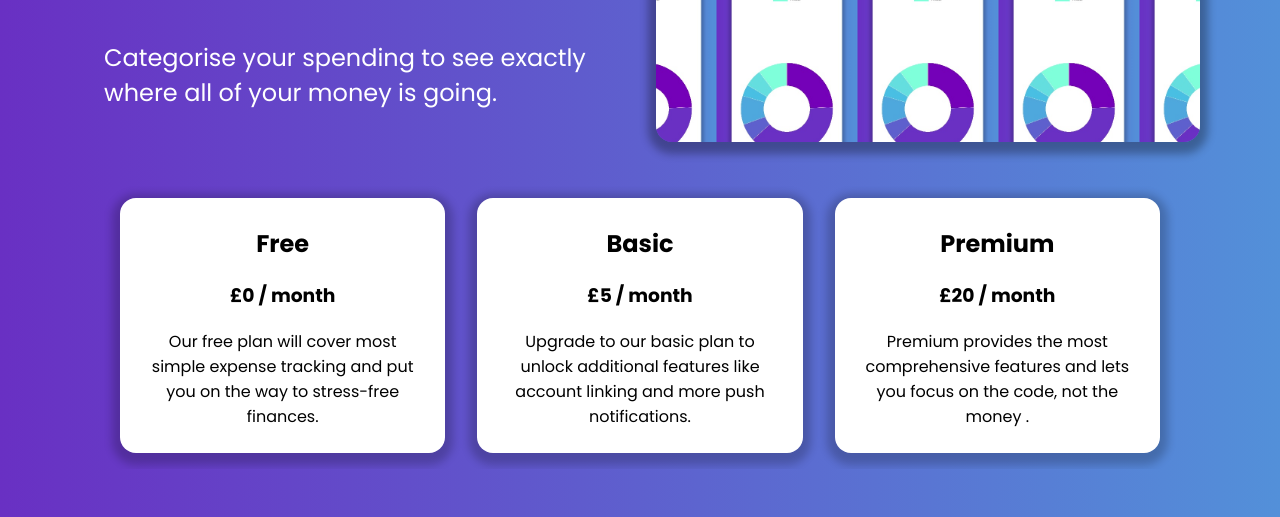
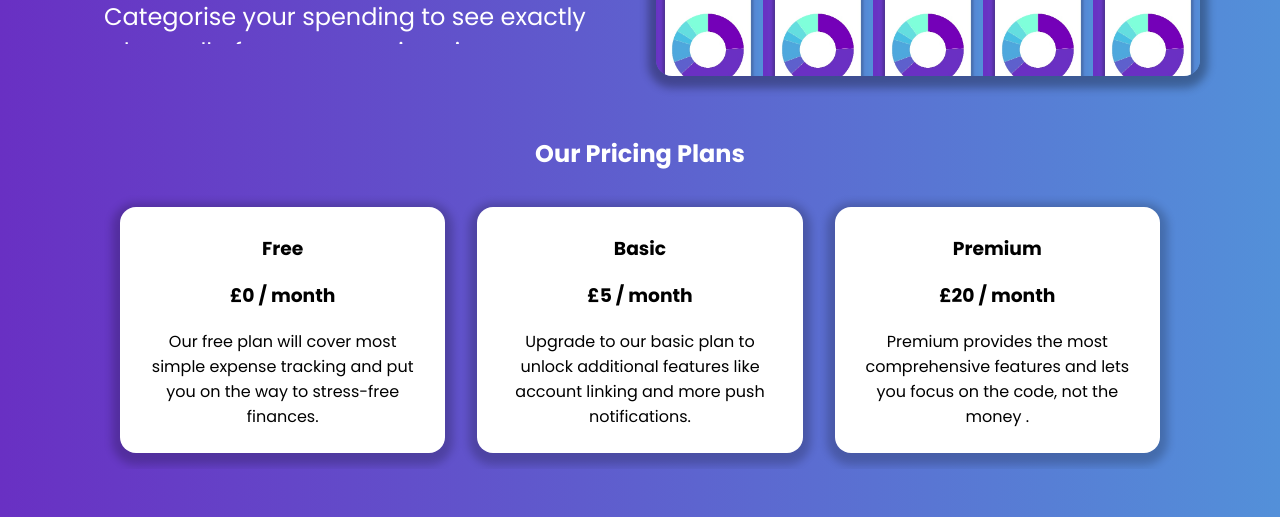
Before and after one commit to jamiecrobb/DevDosh, a website: page landing.html in a window 1280 px wide. Shown: the part 283-800 px from the top of the page. Drawn offline with Linux system fonts and the light colour scheme.

Commit message:
Added title above the plans

```diff
--- a/landing.css
+++ b/landing.css
@@ -15,6 +15,11 @@ nav {
 h1 {
   margin-right: auto;
   margin-left: 5vh;
+}
+
+.pricing h2 {
+  color: white;
+  text-align: center;
 }
 
 .links {
@@ -71,6 +76,10 @@ body {
   grid-column-end: 2;
   grid-row-start: 1;
   grid-row-end: 3;
+}
+
+.hero h2, .hero p {
+  overflow: hidden;
 }
 
 .screengrab {
@@ -149,10 +158,13 @@ body {
     grid-column-end: 2;
     grid-row-start: 3;
     grid-row-end: 4;
+    height: 100vh;
+    overflow-y: none;
   }
 
   .sub {
     flex-direction: column;
+    overflow: hidden;
   }
 
   .card {
--- a/landing.html
+++ b/landing.html
@@ -31,19 +31,20 @@
                 <div class="screengrab">
                 </div>
                 <div class="item pricing">
+                    <h2>Our Pricing Plans</h2>
                     <div class="sub">
                         <div class="card 5">
-                            <h2>Free</h2>
+                            <h3>Free</h3>
                             <h3>£0 / month</h3>
                             <p>Our free plan will cover most simple expense tracking and put you on the way to stress-free finances.</p>
                         </div>
                         <div class="card 10">
-                            <h2>Basic</h2>
+                            <h3>Basic</h3>
                             <h3>£5 / month</h3>
                             <p>Upgrade to our basic plan to unlock additional features like account linking and more push notifications.</p>
                         </div>
                         <div class="card 25">
-                            <h2>Premium</h2>
+                            <h3>Premium</h3>
                             <h3>£20 / month</h3>
                             <p>Premium provides the most comprehensive features and lets you focus on the code, not the money .</p>
                         </div>
```
